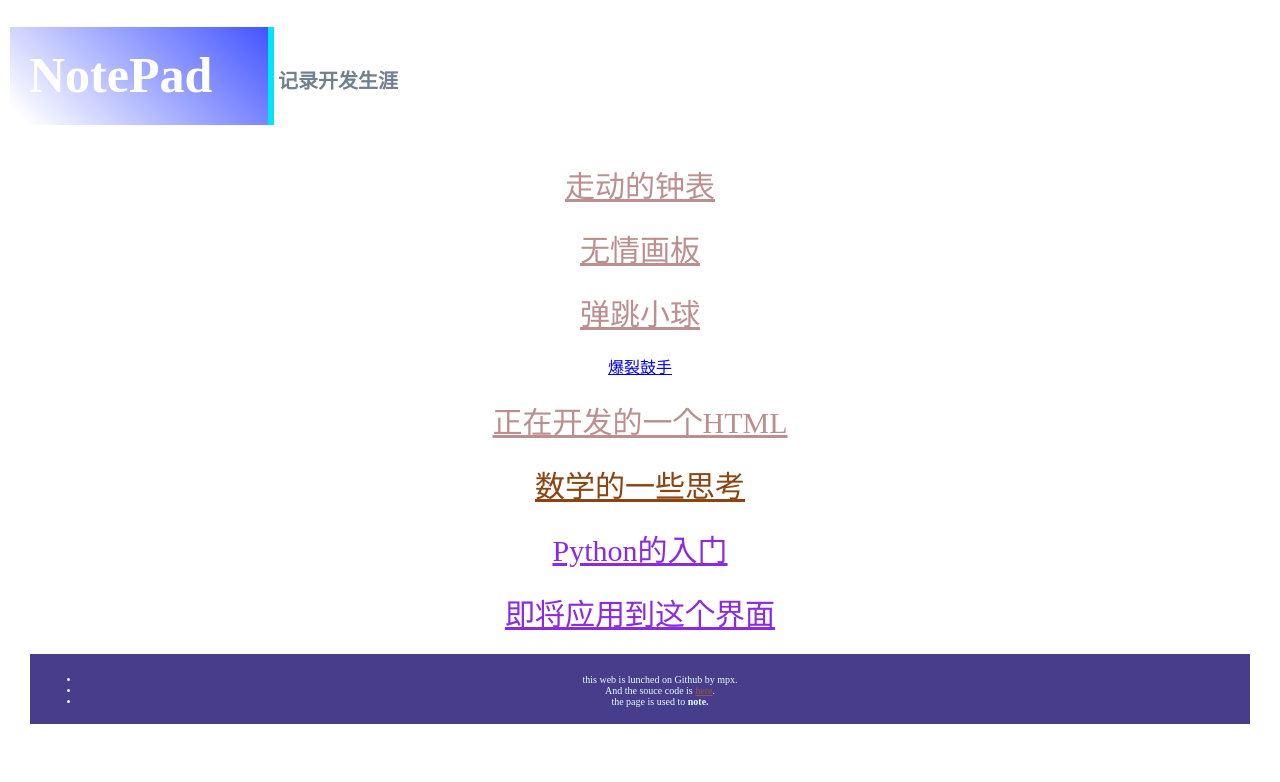
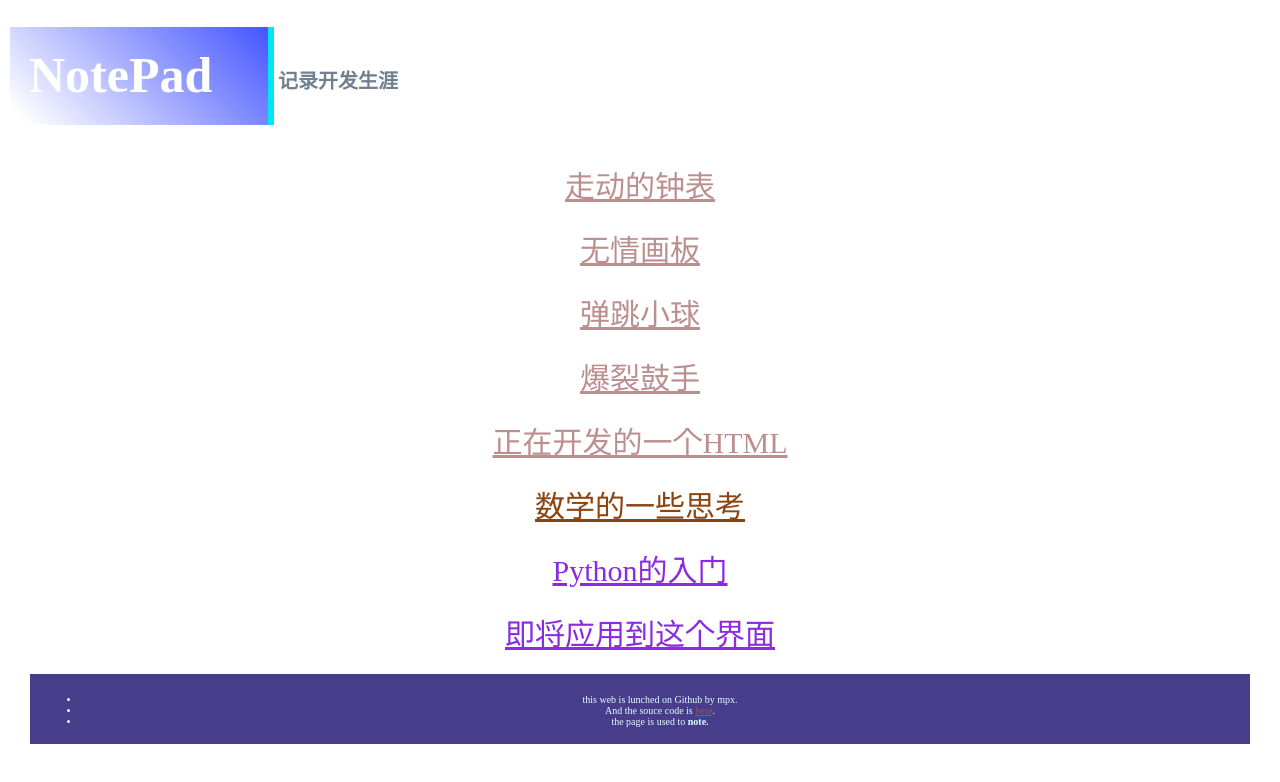
Before and after one commit to mapinxue4y/xiaoma, a plain HTML site: page index.html in a window 1280 px wide. Drawn offline with Linux system fonts and the light colour scheme.

Commit message:
Update index.html

```diff
--- a/index.html
+++ b/index.html
@@ -14,7 +14,7 @@
         <a href="clock.html" id="clock">走动的钟表<br></a>
         <a href="cool.html" id="ground">无情画板<br></a>
         <a href="smallBall.html" id="ball">弹跳小球<br></a>
-        <a href= "drum.html id= "ball">爆裂鼓手<br></a>
+        <a href= "drum.html" id= "ball">爆裂鼓手<br></a>
         <a href="css2.html" id="developing">正在开发的一个HTML<br></a>
         <a href="math.html" id="math" title="developing">数学的一些思考<br></a>
         <a href="python.html" id="python">Python的入门</a>
```
